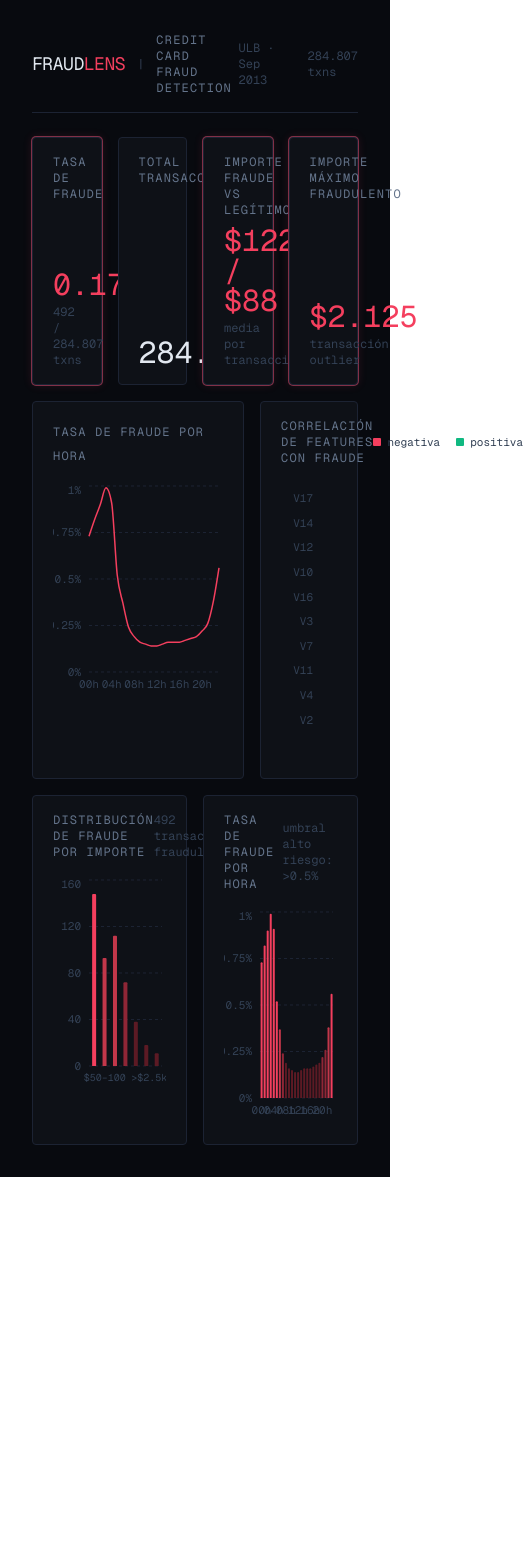
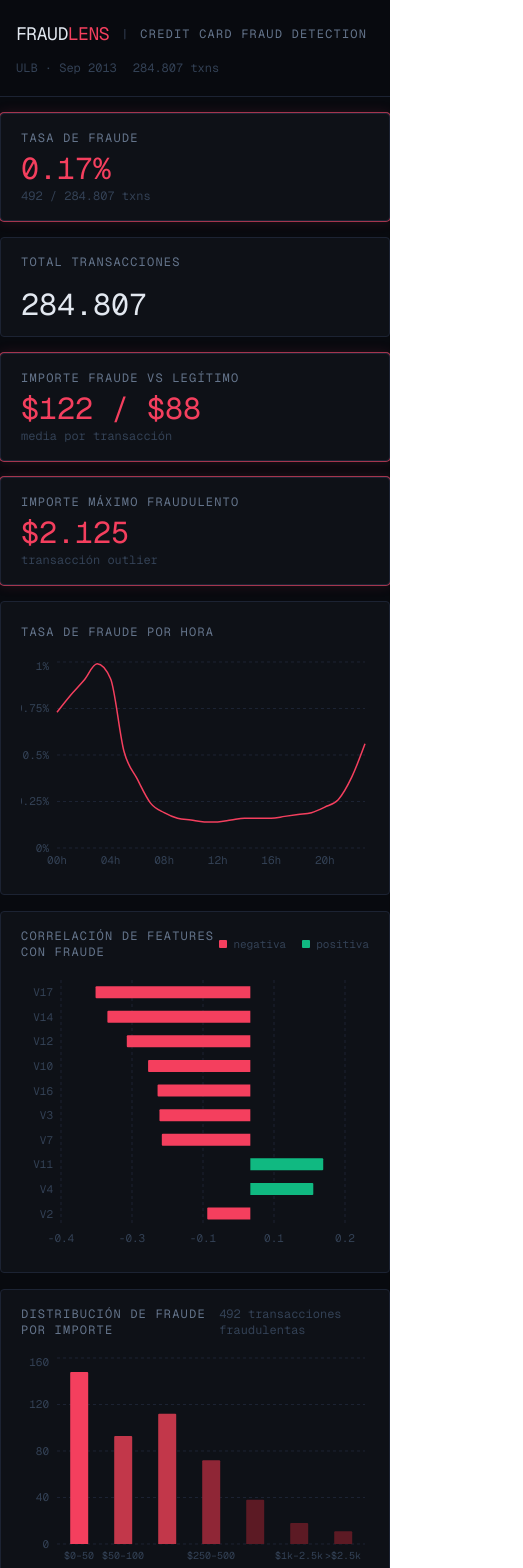
Before and after one commit to josegijon/fraudlens, a React (Vite) app in the folder frontend/: page / in a window 390 px wide. Shown: the top 1568 px of the page, 523 px wide, since content can reach past the window. Before the commit the page ends 1177 px from the top, so only its background shows below. Built offline with nearby package versions, Linux system fonts and the light colour scheme.

Commit message:
feat: enhance responsive design structure in App and AppHeader

```diff
--- a/frontend/src/App.tsx
+++ b/frontend/src/App.tsx
@@ -7,13 +7,15 @@ import { KPICard } from './components/KPICard'
 
 export default function App() {
     return (
-        <div className="min-h-screen bg-bg p-8">
-            <div className="grid grid-cols-12 gap-4">
+        <div className="min-h-screen bg-bg md:p-8">
+            <div className="grid grid-cols-1 md:grid-cols-12 gap-4">
                 {/* Header */}
-                <AppHeader />
+                <div className="md:col-span-12">
+                    <AppHeader />
+                </div>
 
                 {/* Fila 1 — KPIs */}
-                <div className="col-span-3">
+                <div className="md:col-span-3">
                     <KPICard
                         label="Tasa de fraude"
                         value="0.17%"
@@ -21,13 +23,13 @@ export default function App() {
                         variant="fraud"
                     />
                 </div>
-                <div className="col-span-3">
+                <div className="md:col-span-3">
                     <KPICard
                         label="Total transacciones"
                         value="284.807"
                     />
                 </div>
-                <div className="col-span-3">
+                <div className="md:col-span-3">
                     <KPICard
                         label="Importe fraude vs legítimo"
                         value="$122 / $88"
@@ -35,7 +37,7 @@ export default function App() {
                         variant="fraud"
                     />
                 </div>
-                <div className="col-span-3">
+                <div className="md:col-span-3">
                     <KPICard
                         label="Importe máximo fraudulento"
                         value="$2.125"
@@ -45,18 +47,18 @@ export default function App() {
                 </div>
 
                 {/* Fila 2 — Timeline + Feature Correlation */}
-                <div className="col-span-8">
+                <div className="md:col-span-8">
                     <FraudTimeline />
                 </div>
-                <div className="col-span-4">
+                <div className="md:col-span-4">
                     <FeatureCorrelation />
                 </div>
 
                 {/* Fila 3 — Amount Distribution + Hourly Pattern */}
-                <div className="col-span-6">
+                <div className="md:col-span-6">
                     <AmountDistribution />
                 </div>
-                <div className="col-span-6">
+                <div className="md:col-span-6">
                     <HourlyPattern />
                 </div>
             </div>
--- a/frontend/src/components/AppHeader.tsx
+++ b/frontend/src/components/AppHeader.tsx
@@ -1,6 +1,6 @@
 export function AppHeader() {
     return (
-        <header className="col-span-12 flex items-center justify-between border-b border-border pb-4 mb-2">
+        <header className="col-span-12 flex flex-col md:flex-row md:items-center md:justify-between gap-3 border-b border-border px-4 py-5">
             {/* Branding */}
             <div className="flex items-center gap-3">
                 <span className="text-lg font-geist-mono text-text-primary tracking-tight">
```
